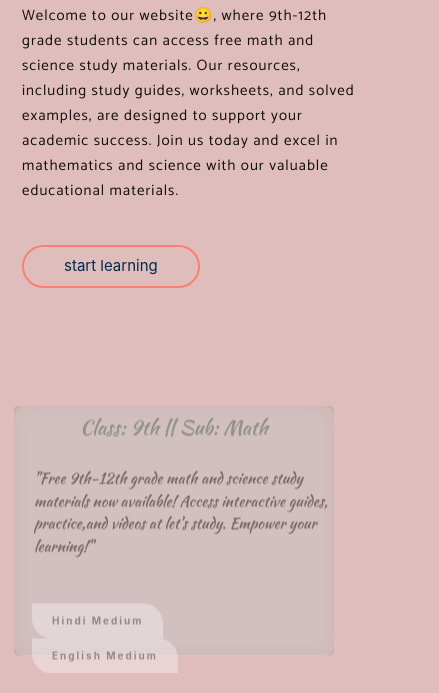
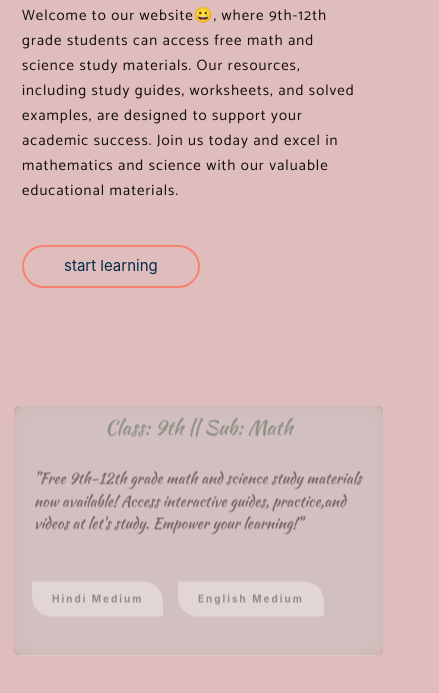
Before and after one commit to ArpitSharmaAS/solutionncert, a plain HTML site: page index.html in a window 390 px wide. Shown: the part 123-816 px from the top of the page, 439 px wide, since content can reach past the window. Drawn offline with nearby package versions, Linux system fonts and the light colour scheme; a web font is replaced by a local one.

Commit message:
screen size - 320 to 369...

```diff
--- a/style.css
+++ b/style.css
@@ -302,7 +302,7 @@ li a:hover{
       position: relative;
       top: -350px;
       left: -21px;
-      width: 320px;
+      width: 369.134px;
       height: auto;
     }
     svg{
@@ -319,7 +319,7 @@ li a:hover{
       left: 0px;
       background: #5546462c !important;
       height: 250px;
-      width: 320px;
+      width: 369.134px;
       padding: 10px;
       opacity: 1;
     }
```
